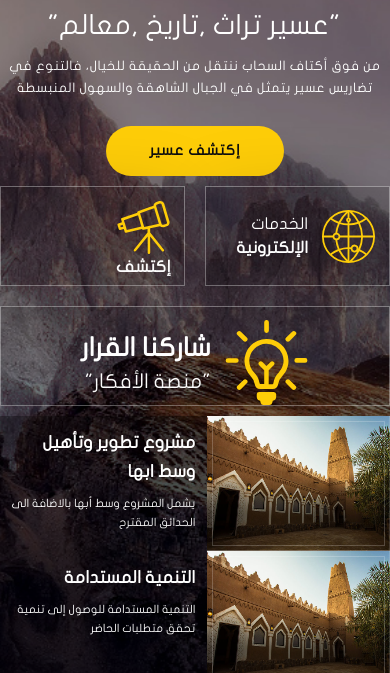
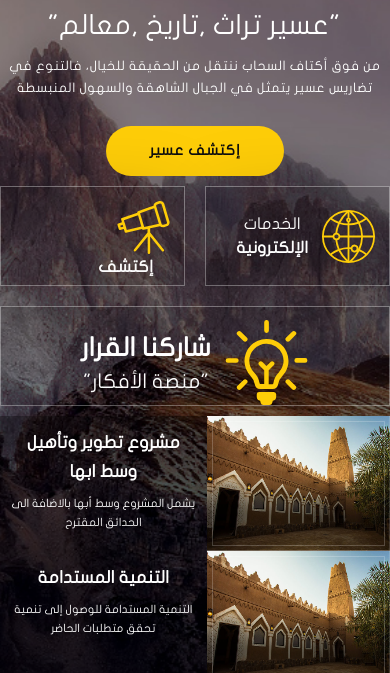
Before and after one commit to aliigamall/aseer_repo, a website: page index.html in a window 390 px wide. Shown: the part 171-844 px from the top of the page. Drawn offline with nearby package versions, Linux system fonts and the light colour scheme; files whose address does not match are found by name.

Commit message:
responsive

```diff
--- a/src/scss/layouts/_l-featured-pages.scss
+++ b/src/scss/layouts/_l-featured-pages.scss
@@ -3,14 +3,16 @@
     position: relative;
     .l-home-section {
         padding-top: 15vh;
+        @include breakpoint(isMobile) {
+            padding-top: 2vh;
+        }
     }
     .l-home-title {
         margin-bottom: 6vh;
     }
-
-    .main-title,.article__title{
+    .main-title,
+    .article__title {
         font-weight: 700;
-
     }
 }
 
@@ -19,6 +21,9 @@
     display: flex;
     justify-content: center;
     max-height: 90vh;
+    @include breakpoint(isMobile) {
+        max-height: 46vh;
+    }
 }
 
 .l-featured__primary-image {
@@ -37,6 +42,9 @@
     max-height: 225px;
     transform: translate(-30%, 20%);
     filter: grayscale(100%);
+    @include breakpoint(isMobile) {
+        display: none;
+    }
 }
 
 .l-featured__bottom {
--- a/src/scss/layouts/_l-home.scss
+++ b/src/scss/layouts/_l-home.scss
@@ -11,8 +11,10 @@
     display: flex;
     flex-direction: column;
     @include breakpoint(isMobile) {
-        height: 107vh;
+        height: auto;
         padding: 0;
+        margin-bottom: 30px;
+        text-align: center;
     }
 }
 
--- a/src/scss/layouts/_l-ideas.scss
+++ b/src/scss/layouts/_l-ideas.scss
@@ -5,7 +5,7 @@
     padding-top: 10vh;
     @include breakpoint(isMobile) {
         padding-top: 4vh;
-        background-size: 100%;
+        background-size: 85%;
     }
 }
 
--- a/src/scss/layouts/_l-projects.scss
+++ b/src/scss/layouts/_l-projects.scss
@@ -1,12 +1,14 @@
-.l-projects{
+.l-projects {
     background: url("#{$img-path}/projects.jpg") no-repeat center center;
     background-size: cover;
 }
-.l-projects-bottom{
+
+.l-projects-bottom {
     margin-top: auto;
 }
+
 .l-projects-tabs,
-.l-projects-tabs ul.dfwp-column{
+.l-projects-tabs ul.dfwp-column {
     display: flex;
     border-width: 1px 0;
     border-style: solid;
@@ -14,12 +16,17 @@
     list-style: none;
     padding: 0;
     margin: 0;
+    @include breakpoint(isMobile) {
+        display: block;
+    }
 }
-.l-projects-tabs__items{
+
+.l-projects-tabs__items {
     flex: 1;
 }
+
 .l-projects-tabs__link,
-.l-projects-tabs__link:visited{
+.l-projects-tabs__link:visited {
     padding: 30px 0;
     color: #fff;
     font-size: rem(26);
@@ -27,23 +34,28 @@
     width: 70%;
     opacity: 0.5;
     @include transition();
-    &:hover{
+    @include breakpoint(isMobile) {
+        width: 90%;
+        padding: 0;
+    }
+    &:hover {
         text-decoration: none;
         opacity: 1;
         color: #fff;
     }
-    &--active{
+    &--active {
         opacity: 1;
-        .l-projects-tabs__num{
-            &:after{
+        .l-projects-tabs__num {
+            &:after {
                 background: $color-primary;
             }
         }
     }
 }
-.l-projects-tabs__num{
+
+.l-projects-tabs__num {
     font-size: 1.5em;
-    &:after{
+    &:after {
         content: '';
         display: block;
         width: 100%;
@@ -57,19 +69,38 @@
         padding-#{$right}: 20px;
     }
 }
-.l-projects__charts{
+
+.l-projects__charts {
     display: flex;
+    @include breakpoint(isMobile) {
+      margin-bottom: 30px;
+    }
 }
-.project-details:not(.project-details--active){
+
+.project-details:not(.project-details--active) {
     display: none;
 }
-.project-chart{
+
+.project-chart {
     width: 180px;
     height: 180px;
     position: relative;
     margin: 0 40px;
+    @include breakpoint(isMobile) {
+        margin: 10px 7px 0;
+        float: $left;
+        width: 140px;
+        height: 140px;
+    }
+    canvas {
+        @include breakpoint(isMobile) {
+            width: 140px !important;
+            height: 140px !important;
+        }
+    }
 }
-.project-chart__num{
+
+.project-chart__num {
     position: absolute;
     color: #fff;
     font-size: rem(50);
@@ -81,25 +112,30 @@
     display: flex;
     justify-content: center;
     flex-direction: row;
-    &--vertical{
+    &--vertical {
         flex-direction: column-reverse;
     }
-    label{
+    label {
         margin-bottom: 0;
         font-size: 0.5em;
     }
 }
-.project-chart__percent{
+
+.project-chart__percent {
     line-height: 1;
 }
-.project-chart__title{
+
+.project-chart__title {
     font-size: rem(20);
     color: #fff;
     text-align: center;
     margin-top: 20px;
+    @include breakpoint(isMobile) {
+        display: inline-block;
+    }
 }
 
 .project__start-date,
-.project__end-date{
+.project__end-date {
     display: none;
 }
--- a/src/scss/layouts/_l-quick-links.scss
+++ b/src/scss/layouts/_l-quick-links.scss
@@ -2,6 +2,19 @@
     background: url("#{$img-path}/mountains-gradient.jpg") no-repeat center center;
     background-size: cover;
     padding: 50px 0;
+
+    @include breakpoint(isMobile){
+        display: inline-block;
+    }
+
+    .col{
+        @include breakpoint(isMobile){
+            max-width: 50%;
+            display: inline-block;
+            float: $left;
+            margin-bottom: 30px;
+        }
+    }
 }
 
 .quick-links,
--- a/src/scss/modules/_main-footer.scss
+++ b/src/scss/modules/_main-footer.scss
@@ -21,6 +21,10 @@
     margin-top: rem(40);
     li{
         padding: 0 10px;
+
+        @include breakpoint(isMobile){
+            margin-bottom: 10px;
+        }
     }
     >.col {
         @include breakpoint(isMobile) {
--- a/src/scss/modules/_main-title.scss
+++ b/src/scss/modules/_main-title.scss
@@ -37,6 +37,13 @@
         width: 90px;
         height: 90px;
         fill: $color-primary;
+
+        @include breakpoint(isMobile){
+            width: 60px;
+            height: 60px;
+            margin-top: 30px;
+        }
+
         @supports (margin-inline-end: 20px) {
             margin-inline-end: 20px;
         }
```
Also changed, not shown: src/css/style.css, 1 other file.
